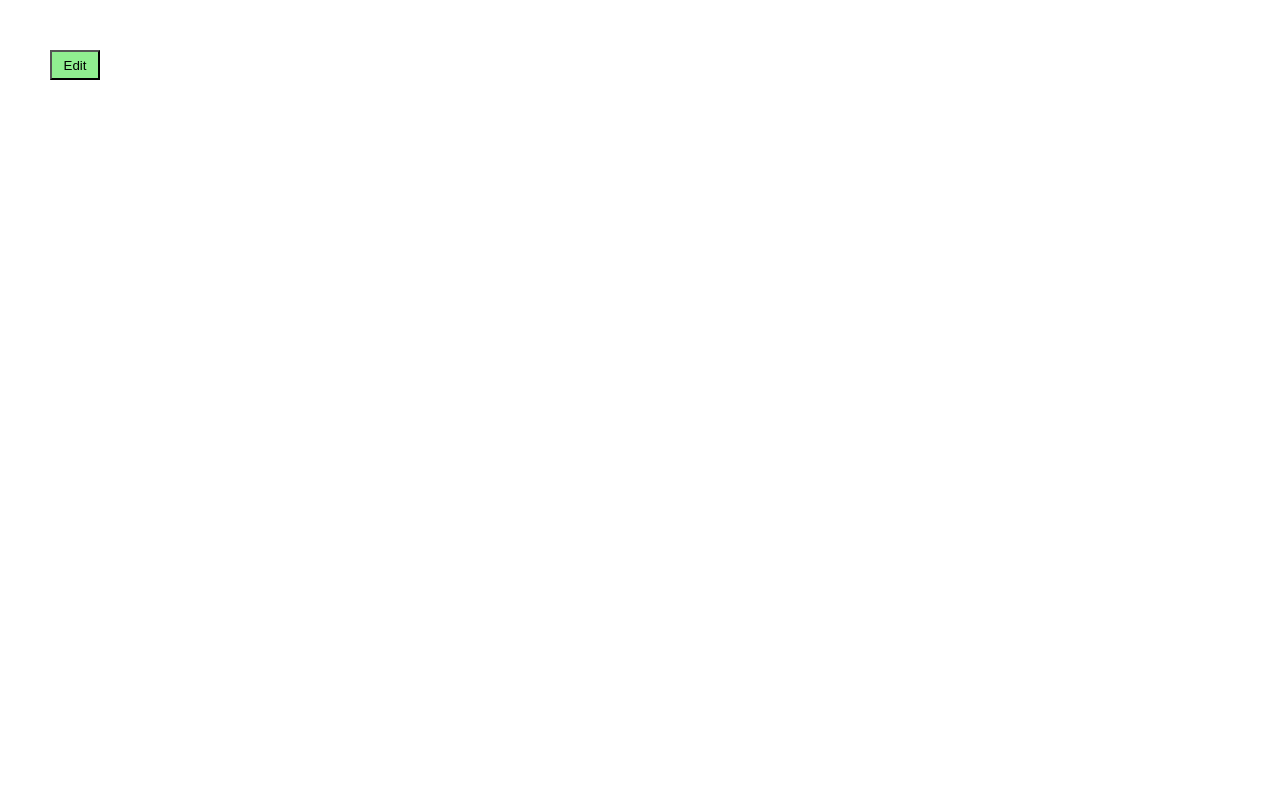
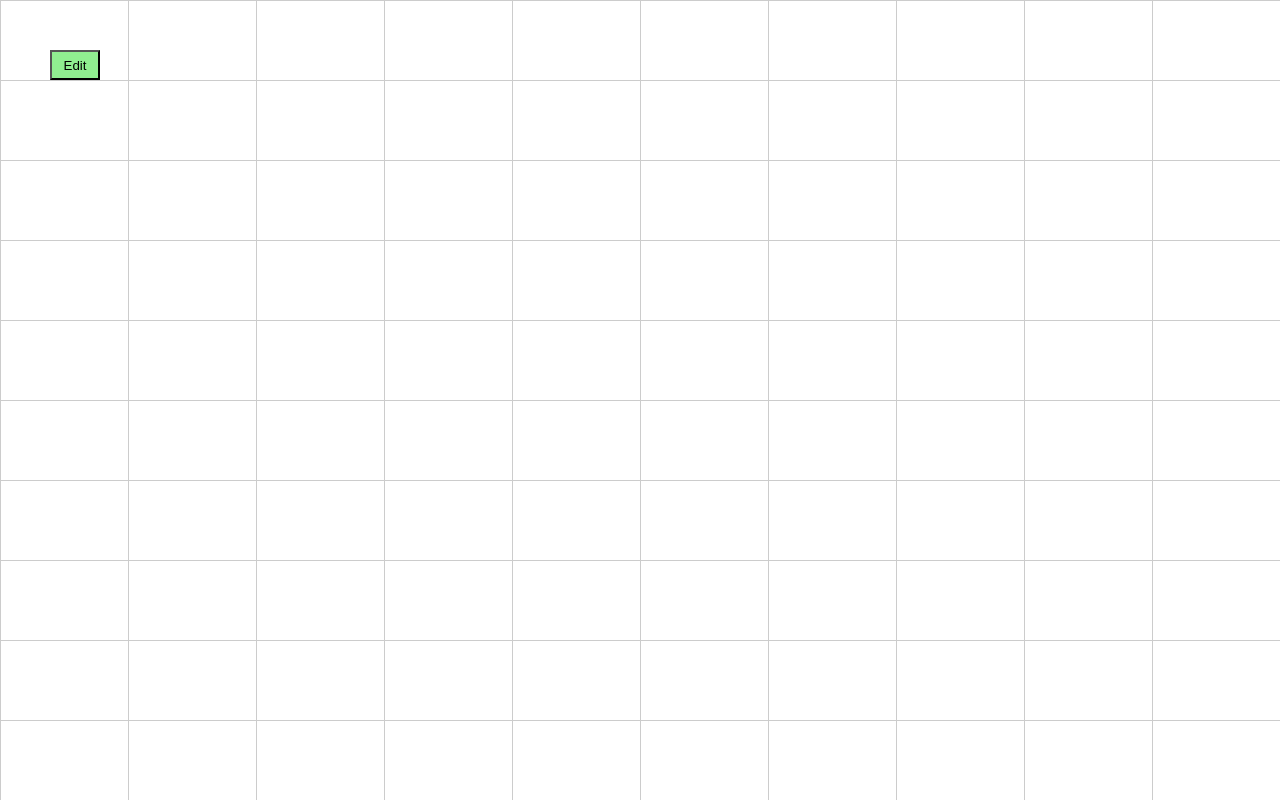
Before and after one commit to DarkenF/canvas, a React (Create React App) app: page / in a window 1280 px wide. Built offline with nearby package versions, Linux system fonts and the light colour scheme.

Commit message:
add zustand and sizing grid

```diff
--- a/package.json
+++ b/package.json
@@ -18,7 +18,8 @@
     "sass": "^1.66.1",
     "typescript": "^4.4.2",
     "uuid": "^9.0.0",
-    "web-vitals": "^2.1.0"
+    "web-vitals": "^2.1.0",
+    "zustand": "^4.4.4"
   },
   "prettier": {
     "printWidth": 120,
--- a/src/App.tsx
+++ b/src/App.tsx
@@ -2,14 +2,12 @@ import React from 'react';
 import './App.module.scss';
 
 import styles from './App.module.scss';
-import { Canvas, CanvasProvider } from './components/Canvas';
+import { Canvas } from './components/Canvas';
 
 function App() {
   return (
     <div className={styles.wrapper}>
-      <CanvasProvider>
-        <Canvas />
-      </CanvasProvider>
+      <Canvas />
     </div>
   );
 }
--- a/src/components/Canvas/Canvas.module.scss
+++ b/src/components/Canvas/Canvas.module.scss
@@ -3,10 +3,19 @@
   height: 100%;
   display: flex;
 
+  .canvasBackground {
+    position: absolute;
+    height: 100vh;
+    width: 100vw;
+    background-color: white;
+    background-size: 25% 25%;
+    background-repeat: repeat;
+    background-image: linear-gradient(to right, #ccc 0.5px, transparent 1px), linear-gradient(to bottom, #ccc 0.5px, transparent 1px);
+  }
+
   .canvas {
     position: relative;
     flex-grow: 1;
-    background: white;
 
     .canvasInner {
       width: 100%;
--- a/src/components/Canvas/Canvas.tsx
+++ b/src/components/Canvas/Canvas.tsx
@@ -3,9 +3,10 @@ import clsx from 'clsx';
 import { Card } from '../Card';
 
 import styles from './Canvas.module.scss';
-import { useCanvasContext } from './CanvasContext';
 import { useCanvasDrag } from '../../hooks/useCanvasDrag';
 import { useLatest } from '../../hooks/useLatest';
+import { useCardsStore } from '../../store/store';
+import { useShallow } from 'zustand/react/shallow';
 
 interface CanvasPosition {
   x: number;
@@ -17,6 +18,8 @@ const MIN_SCALE = 0.125;
 const MAX_SCALE = 5;
 
 export const Canvas = () => {
+  const [cards, createCard] = useCardsStore(useShallow((state) => [state.cards, state.createCard]));
+
   const [editMode, setEditMode] = useState<boolean>(false);
   const [position, setPosition] = useState<CanvasPosition>({
     x: 0,
@@ -25,8 +28,7 @@ export const Canvas = () => {
   });
   const positionRef = useLatest<CanvasPosition>(position);
   const cardsContainerRef = useRef<HTMLDivElement | null>(null);
-
-  const { cards, createCard, canvasRef } = useCanvasContext();
+  const canvasRef = useRef<HTMLDivElement | null>(null);
 
   useCanvasDrag({
     onMouseMoveHandler: (_e: MouseEvent, { offsetX, offsetY }) => {
@@ -91,6 +93,10 @@ export const Canvas = () => {
       <button onClick={onClickEdit} className={clsx(styles.editBtn, editMode ? styles.defaultBtn : styles.activeBtn)}>
         Edit
       </button>
+      <div
+        className={styles.canvasBackground}
+        style={{ backgroundSize: `${1 / position.scale * 10}% ${1 / position.scale * 10}%` }}
+      ></div>
       <div className={styles.canvas} ref={canvasRef}>
         <div className={clsx(styles.editBackdrop, editMode && styles.openBackdrop)} onClick={(e) => onClickBackdrop(e)}>
           Click to create Card
@@ -101,7 +107,7 @@ export const Canvas = () => {
           className={styles.canvasInner}
         >
           {cards.map((card) => (
-            <Card key={card.id} canvasScale={position.scale} {...card} />
+            <Card key={card.id} canvasScale={position.scale} canvasRef={canvasRef} {...card} />
           ))}
         </div>
       </div>
--- a/src/components/Canvas/CanvasContext.tsx
+++ /dev/null
@@ -1,100 +0,0 @@
-import React, {
-  createContext,
-  MouseEvent,
-  MutableRefObject,
-  useCallback,
-  useContext,
-  useMemo,
-  useRef,
-  useState,
-} from 'react';
-import { v4 as uuidv4 } from 'uuid';
-
-interface CardData {
-  id: string;
-  top: number;
-  left: number;
-  text: string;
-}
-
-interface CanvasContextData {
-  cards: CardData[];
-  setCards: React.Dispatch<React.SetStateAction<CardData[]>>;
-  canvasRef: MutableRefObject<HTMLDivElement | null>;
-}
-
-const CanvasContext = createContext<CanvasContextData | null>(null);
-
-export const CanvasProvider = ({ children }: { children: React.ReactNode }) => {
-  const [cards, setCards] = useState<CardData[]>([]);
-  const canvasRef = useRef<HTMLDivElement | null>(null);
-
-  const providedValue = useMemo(
-    () => ({
-      cards,
-      setCards,
-      canvasRef,
-    }),
-    [cards],
-  );
-
-  return <CanvasContext.Provider value={providedValue}>{children}</CanvasContext.Provider>;
-};
-
-export const useCanvasContext = () => {
-  const context = useContext(CanvasContext);
-
-  if (!context) {
-    throw new Error('Can not `useCanvasContext` outside of the `CanvasProvider` ');
-  }
-
-  const { cards, setCards, ...rest } = context;
-
-  const onChangeCardPosition = useCallback((cardId: string, offsetLeft: number, offsetTop: number) => {
-    setCards((prev) =>
-      prev.map((item) =>
-        item.id === cardId
-          ? {
-              ...item,
-              left: item.left + offsetLeft,
-              top: item.top + offsetTop,
-            }
-          : item,
-      ),
-    );
-  }, []);
-
-  const onChangeCardText = useCallback((cardId: string, value: string) => {
-    setCards((prev) =>
-      prev.map((item) =>
-        item.id === cardId
-          ? {
-              ...item,
-              text: value,
-            }
-          : item,
-      ),
-    );
-  }, []);
-
-  const createCard = useCallback((x: number, y: number) => {
-    setCards((prev) => [
-      ...prev,
-      {
-        id: uuidv4(),
-        top: y,
-        left: x,
-        text: '',
-      },
-    ]);
-  }, []);
-
-  return {
-    cards,
-    setCards,
-    createCard,
-    onChangeCardText,
-    onChangeCardPosition,
-    ...rest,
-  };
-};
--- a/src/components/Canvas/index.ts
+++ b/src/components/Canvas/index.ts
@@ -1,2 +1 @@
 export { Canvas } from './Canvas';
-export { CanvasProvider, useCanvasContext } from './CanvasContext';
--- a/src/components/Card/Card.tsx
+++ b/src/components/Card/Card.tsx
@@ -1,31 +1,39 @@
 import React, { FC, useRef, useState, memo, useEffect } from 'react';
 import styles from './Card.module.scss';
 import { useOnClickOutside } from '../../hooks/useOnClickOutside';
-import { useCanvasContext } from '../Canvas';
 import { useCanvasDrag } from '../../hooks/useCanvasDrag';
+import { useCardsStore } from '../../store/store';
+import { useShallow } from 'zustand/react/shallow';
+import { Textarea } from '../Textarea/Textarea';
 
 interface Props {
   id: string;
   top: number;
   left: number;
   text: string;
+  canvasRef: React.MutableRefObject<HTMLDivElement | null>;
   canvasScale: number;
 }
 
 const MOVE_CARD_Z_INDEX = 1000;
 const DEFAULT_CARD_Z_INDEX = 10;
 
-export const Card: FC<Props> = memo(({ text, top, left, id, canvasScale }) => {
+export const Card: FC<Props> = memo((props) => {
+  const { text, top, left, id, canvasScale, canvasRef } = props;
+
   const ref = useRef<HTMLDivElement | null>(null);
-  const inputRef = useRef<HTMLInputElement | null>(null);
+  const inputRef = useRef<HTMLTextAreaElement | null>(null);
 
   const [edit, setEdit] = useState<boolean>(false);
   const [layerIndex, setLayerIndex] = useState<number>(DEFAULT_CARD_Z_INDEX);
-  const { onChangeCardPosition, onChangeCardText, canvasRef } = useCanvasContext();
+
+  const [changeCardPosition, changeCardText] = useCardsStore(
+    useShallow((state) => [state.changeCardPosition, state.changeCardText]),
+  );
 
   useCanvasDrag({
     onMouseMoveHandler: (_e, { offsetY, offsetX }) => {
-      onChangeCardPosition(id, offsetX / canvasScale, offsetY / canvasScale);
+      changeCardPosition(id, offsetX / canvasScale, offsetY / canvasScale);
     },
     onMouseUpHandler: () => {
       setLayerIndex(DEFAULT_CARD_Z_INDEX);
@@ -66,7 +74,7 @@ export const Card: FC<Props> = memo(({ text, top, left, id, canvasScale }) => {
     >
       <h3>ID: {id}</h3>
       {edit ? (
-        <input ref={inputRef} type="text" value={text} onChange={(e) => onChangeCardText(id, e.target.value)} />
+        <Textarea ref={inputRef} value={text} onChange={(e) => changeCardText(id, e.target.value)} />
       ) : (
         <div className={styles.content}>{text}</div>
       )}
--- /dev/null
+++ b/src/components/Textarea/Textarea.module.scss
@@ -0,0 +1,6 @@
+.textarea {
+  height: auto;
+  width: 95%;
+
+  resize: none;
+}
--- /dev/null
+++ b/src/components/Textarea/Textarea.tsx
@@ -0,0 +1,54 @@
+import React, { ChangeEvent, FC, HTMLAttributes, useEffect, useRef, useState } from 'react';
+
+import styles from './Textarea.module.scss';
+import { useCombinedRef } from '../../hooks/useCombinedRef';
+
+type TextareaAttributes = HTMLAttributes<HTMLTextAreaElement>;
+
+interface Props extends TextareaAttributes {
+  initialRows?: number;
+  value?: string;
+  onChange?: (e: ChangeEvent<HTMLTextAreaElement>) => void;
+}
+
+const MIN_ROWS = 3;
+const MAX_ROWS = 9;
+
+const TEXTAREA_LINE_HEIGHT = 20;
+
+export const Textarea = React.forwardRef<HTMLTextAreaElement, Props>((props, ref) => {
+  const { initialRows = MIN_ROWS, onChange, value, ...rest } = props;
+
+  const myRef = useRef<HTMLTextAreaElement | null>(null);
+
+  const combinedRef = useCombinedRef<HTMLTextAreaElement>(ref, myRef);
+
+  const [rows, setRows] = useState<number>(initialRows);
+
+  useEffect(() => {
+    const scrollHeight = myRef.current?.scrollHeight;
+
+    if (!scrollHeight) {
+      return;
+    }
+
+    const currentRows = Math.round(scrollHeight / TEXTAREA_LINE_HEIGHT);
+
+    setRows(Math.min(currentRows, MAX_ROWS));
+  }, [value]);
+
+  return (
+    <textarea
+      ref={combinedRef}
+      className={styles.textarea}
+      onWheel={(event) => {
+        event.stopPropagation();
+      }}
+      rows={rows}
+      value={value}
+      onChange={onChange}
+      style={{ lineHeight: `${TEXTAREA_LINE_HEIGHT}px` }}
+      {...rest}
+    />
+  );
+});
--- /dev/null
+++ b/src/store/store.ts
@@ -0,0 +1,55 @@
+import { create } from 'zustand';
+import { v4 as uuidv4 } from 'uuid';
+
+interface CardData {
+  id: string;
+  top: number;
+  left: number;
+  text: string;
+}
+
+interface CardsStore {
+  cards: CardData[];
+  changeCardPosition: (cardId: string, offsetLeft: number, offsetTop: number) => void;
+  changeCardText: (cardId: string, value: string) => void;
+  createCard: (x: number, y: number) => void;
+}
+
+export const useCardsStore = create<CardsStore>((set, get) => ({
+  cards: [],
+  changeCardPosition: (cardId: string, offsetLeft: number, offsetTop: number) =>
+    set((state) => ({
+      cards: state.cards.map((item) =>
+        item.id === cardId
+          ? {
+              ...item,
+              left: item.left + offsetLeft,
+              top: item.top + offsetTop,
+            }
+          : item,
+      ),
+    })),
+  changeCardText: (cardId: string, value: string) =>
+    set((state) => ({
+      cards: state.cards.map((item) =>
+        item.id === cardId
+          ? {
+              ...item,
+              text: value,
+            }
+          : item,
+      ),
+    })),
+  createCard: (x: number, y: number) =>
+    set({
+      cards: [
+        ...get().cards,
+        {
+          id: uuidv4(),
+          top: y,
+          left: x,
+          text: '',
+        },
+      ],
+    }),
+}));
```
Also changed, not shown: 1 other file (tests, documents, lock files or other folders).
